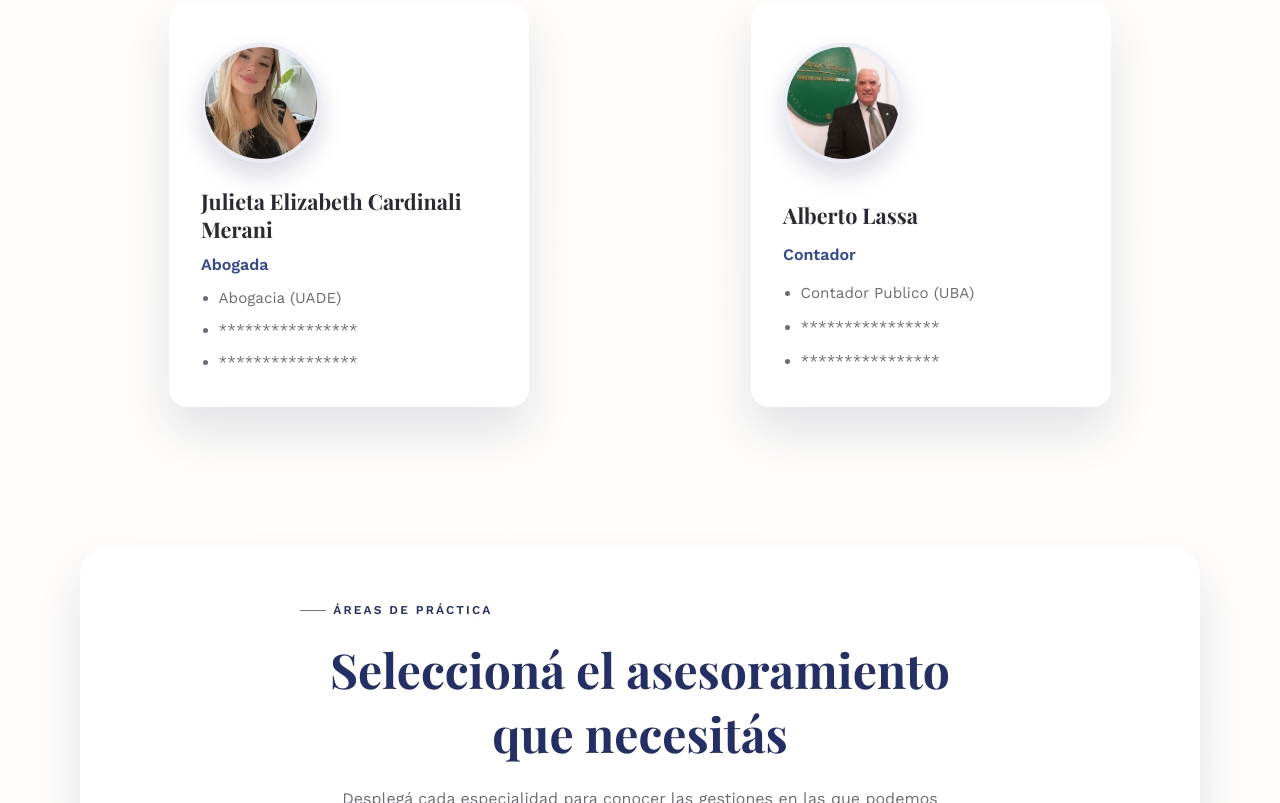
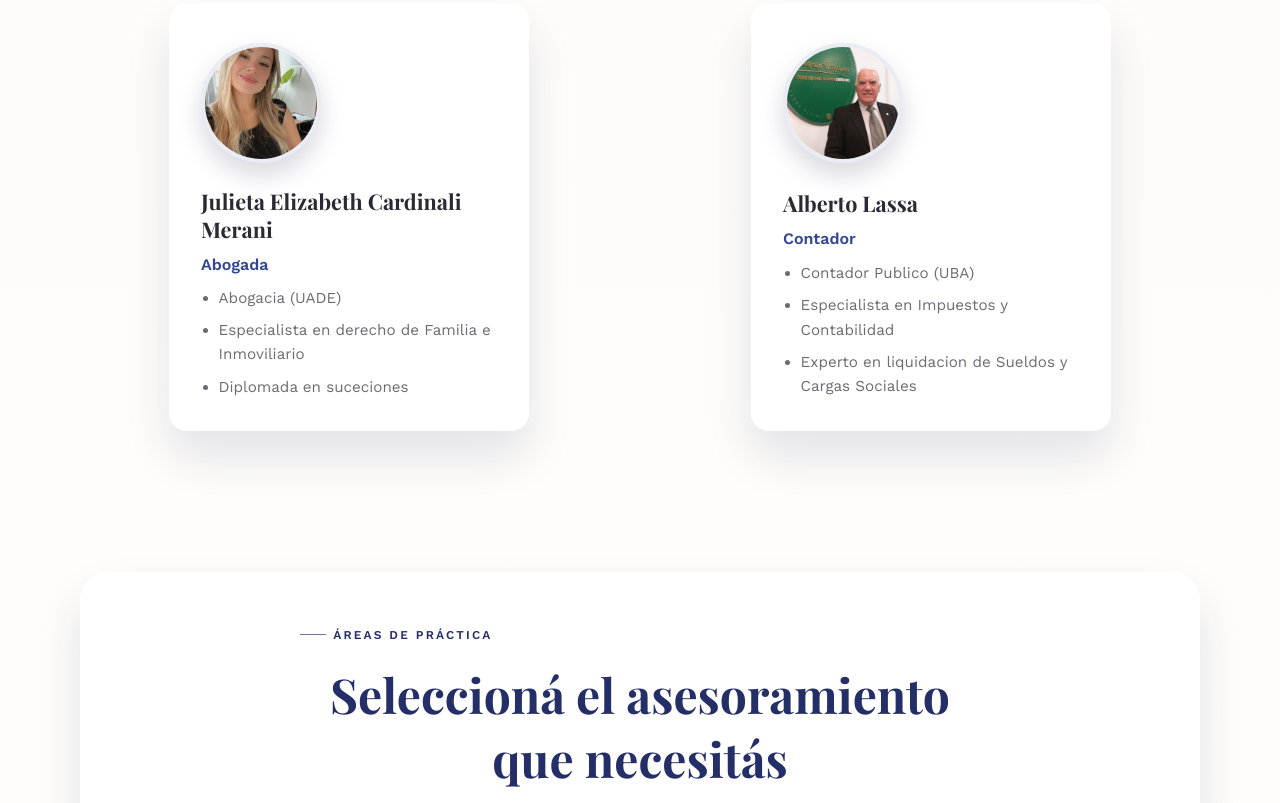
Before and after one commit to ejcmeraki-ship-it/MerakiPage, a plain HTML site: page index.html in a window 1280 px wide. Shown: the part 1746-2549 px from the top of the page. Drawn offline with nearby package versions, Linux system fonts and the light colour scheme.

Commit message:
Update index.html

```diff
--- a/index.html
+++ b/index.html
@@ -105,8 +105,8 @@
               <p class="team-card__role">Abogada</p>
               <ul>
                 <li>Abogacia (UADE)</li>
-                <li>****************</li>
-                <li>****************</li>
+                <li>Especialista en derecho de Familia e Inmoviliario</li>
+                <li>Diplomada en suceciones</li>
               </ul>
             </div>
           </article>
@@ -121,8 +121,8 @@
               <p class="team-card__role">Contador</p>
               <ul>
                 <li>Contador Publico (UBA)</li>
-                <li>****************</li>
-                <li>****************</li>
+                <li>Especialista en Impuestos y Contabilidad</li>
+                <li>Experto en liquidacion de Sueldos y Cargas Sociales</li>
               </ul>
             </div>
           </article>
```
